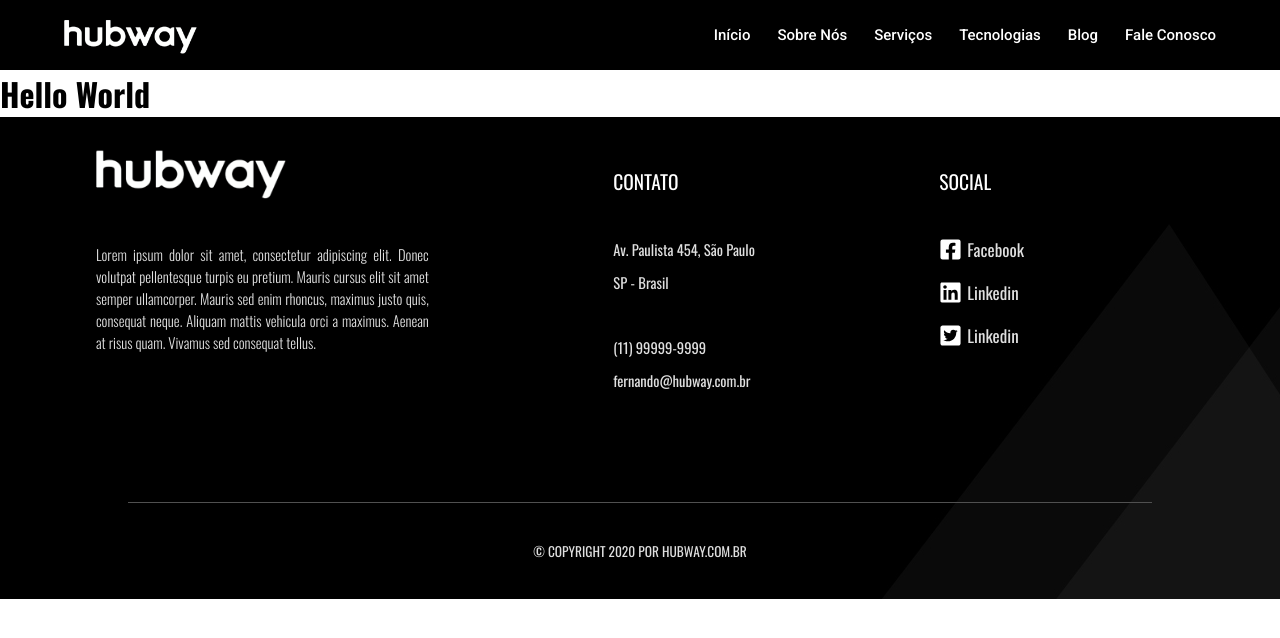
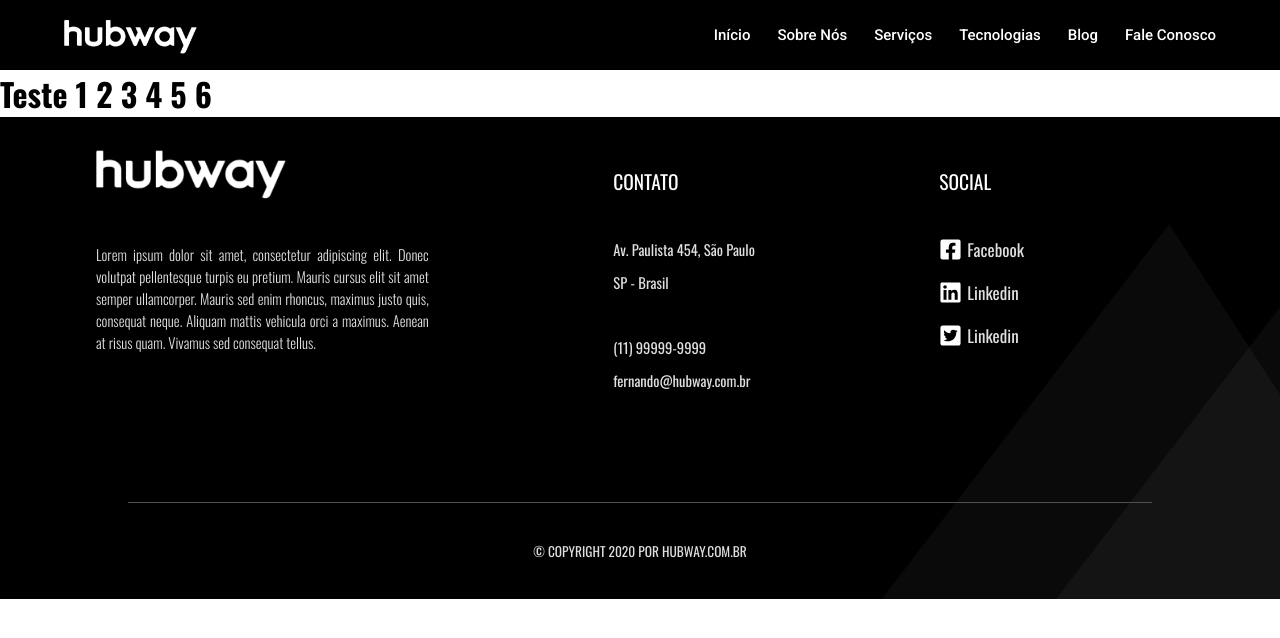
Before and after one commit to matheusAlvarenga/NovoSiteHubway_FrontEnd, a React (Create React App) app: page / in a window 1280 px wide. Shown: the top 638 px of the page. Built offline with nearby package versions, Linux system fonts and the light colour scheme.

Commit message:
Testing Umbler

```diff
--- a/server.js
+++ b/server.js
@@ -4,7 +4,7 @@
 
 const configs = {
     caminho: 'build', //Aqui será definido a pasta de saída onde contém o index.html e os outros arquivos.
-    forcarHTTPS: false, //Defina para true se desejar que o redirecionamento para HTTPS seja forçado (é necessário certificado SSL ativo)
+    forcarHTTPS: true, //Defina para true se desejar que o redirecionamento para HTTPS seja forçado (é necessário certificado SSL ativo)
     port: process.env.PORT || 3000,
 };
 
--- a/src/pages/index/index.js
+++ b/src/pages/index/index.js
@@ -12,7 +12,7 @@
         return (
             <div>
                 <Header></Header>
-                <h1>Hello World</h1>
+                <h1>Teste 1 2 3 4 5 6</h1>
                 <Footer></Footer>
             </div>
         );
```
